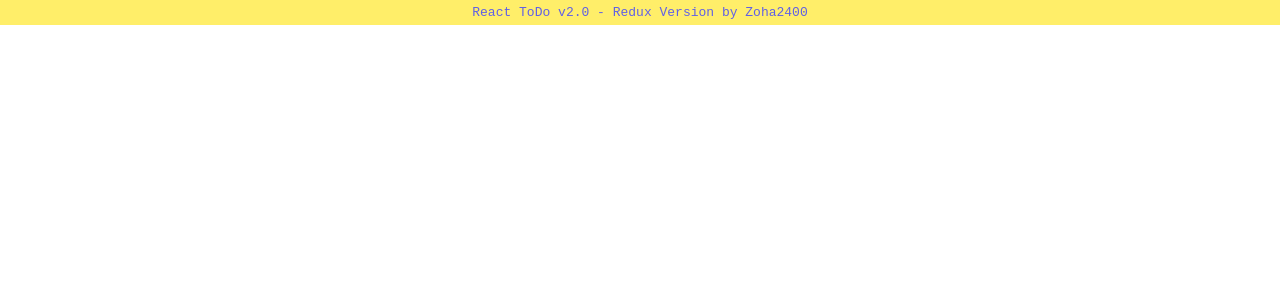
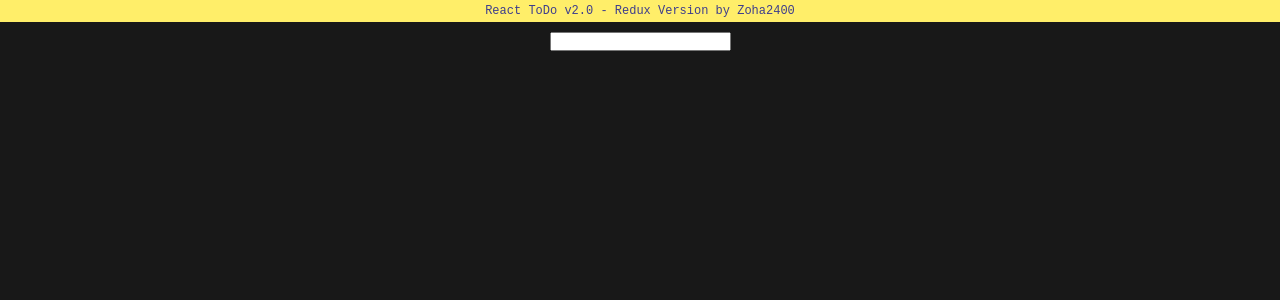
Before and after one commit to Zoha2400/Redux-ToDo, a React (Create React App) app: page / in a window 1280 px wide. Shown: the top 300 px of the page. Built offline with nearby package versions, Linux system fonts and the light colour scheme; a web font is replaced by a local one.

Commit message:
Update 5 files

```diff
--- a/src/App.js
+++ b/src/App.js
@@ -1,3 +1,5 @@
+import Input from "./components/input";
+import ToDo from "./components/todo";
 import "./style.scss";
 
 export default function App() {
@@ -8,6 +10,10 @@ export default function App() {
           React ToDo v2.0 - Redux Version by Zoha2400
         </a>
       </div>
+
+      <div className="content">
+        <Input />
+      </div>
     </div>
   );
 }
--- /dev/null
+++ b/src/components/input.js
@@ -0,0 +1,7 @@
+export default function Input() {
+  return (
+    <div className="input-wrapper">
+      <input type="text" name="input" id="input" className="inputTodo" />
+    </div>
+  );
+}
--- /dev/null
+++ b/src/components/todo.js
@@ -0,0 +1,3 @@
+export default function ToDo() {
+  return <div className="ToDo-wrap">Do Homework</div>;
+}
--- a/src/style.scss
+++ b/src/style.scss
@@ -3,10 +3,12 @@
 * {
   margin: 0;
   padding: 0;
+  box-sizing: border-box;
 }
 
 body {
   font-family: "Victor Mono", monospace;
+  background-color: rgb(24, 24, 24);
 }
 
 .header {
@@ -14,8 +16,8 @@ body {
   height: auto;
   background-color: rgb(255, 238, 105);
 
-  padding: 5px;
-  font-size: 13px;
+  padding: 4px;
+  font-size: 12px;
   box-sizing: border-box;
   display: flex;
   justify-content: center;
@@ -23,6 +25,15 @@ body {
 
   a {
     text-decoration: none;
-    color: rgb(96, 96, 230);
+    color: rgb(61, 61, 141);
   }
 }
+
+.content {
+  width: 100%;
+  margin: 10px 0;
+  display: flex;
+  justify-content: center;
+  align-items: center;
+  flex-direction: column;
+}
```
Also changed, not shown: src/components/field.js (added).
